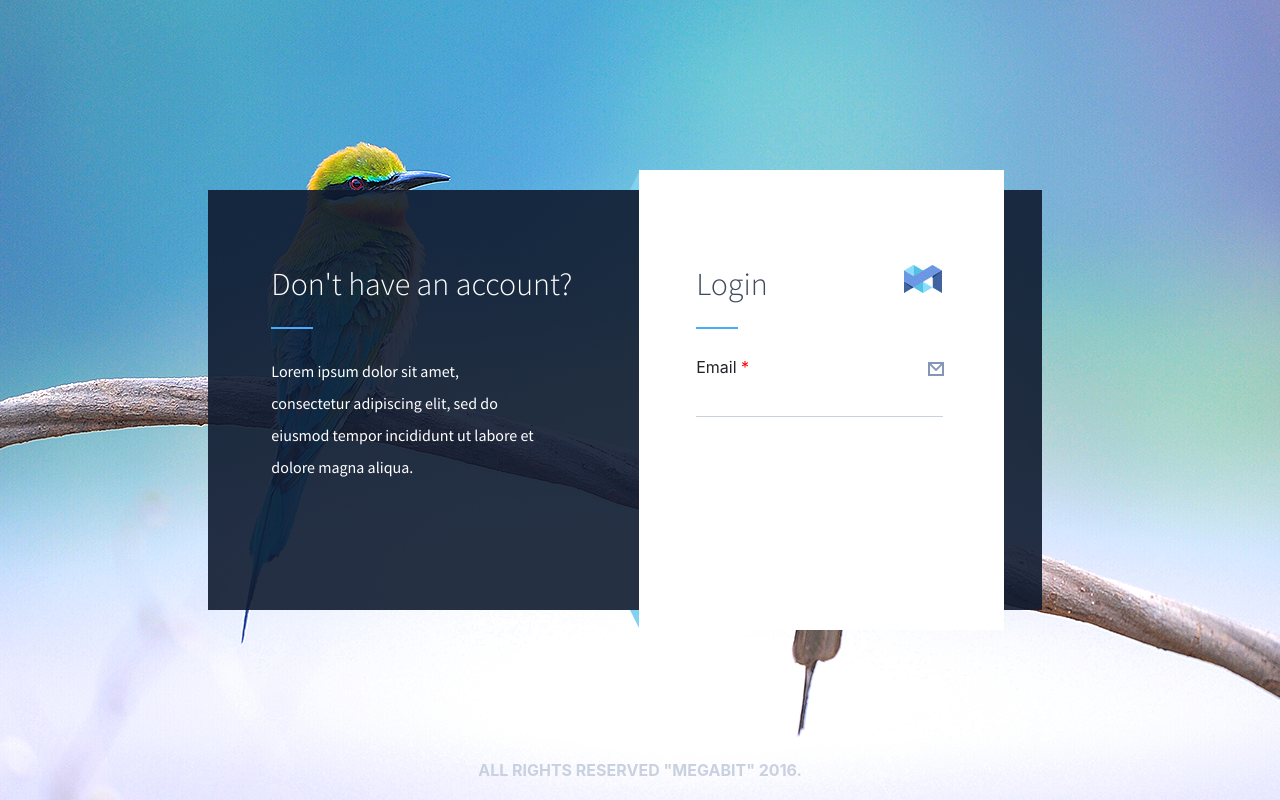
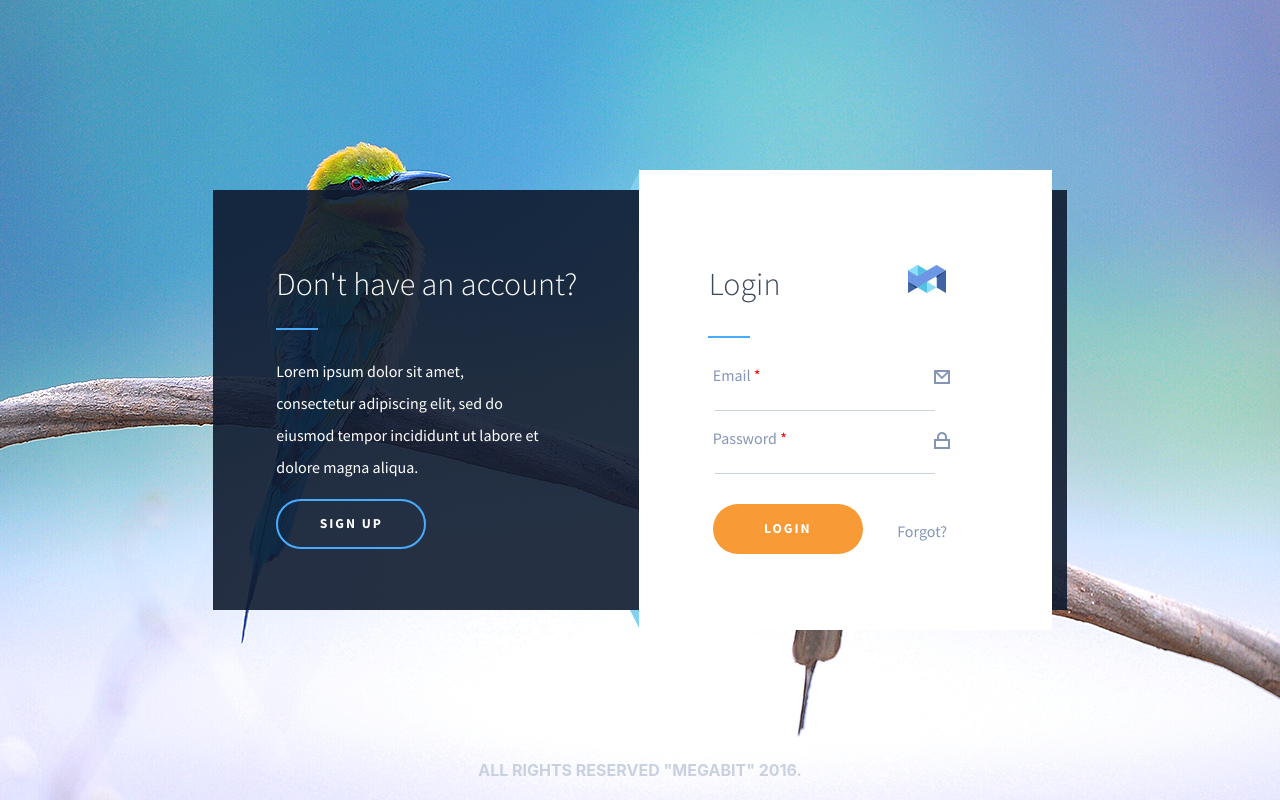
Before and after one commit to vladi-j/MagebitProject, a PHP site: page / in a window 1280 px wide. Run offline with PHP 8.4, Linux system fonts and the light colour scheme.

Commit message:
Finished design

```diff
--- a/css/style.css
+++ b/css/style.css
@@ -62,6 +62,7 @@ body{
 .line-divisor{
     border: 1px solid #49abfe;
     width: 40px;
+    margin: 25px 0 25px 0;
 }
 .red-star{
     color: red;
@@ -82,8 +83,14 @@ input {
     border-bottom: 1px solid #cbd2df;
     width: 90%;
 }
+.email-header label, .password-header label{
+    margin-bottom: 0px !important;
+}
+.email-input, .password-input {
+    line-height: 5px;
+}
 .password-section{
-    margin-top: 25px;
+    margin-top: 15px;
 }
 .button-section{
     margin-top: 30px;
@@ -98,7 +105,8 @@ input {
 .btn-lg{
     height: 50px;
     width: 150px;
-    font-size: 1rem !important;
+    font-size: 0.85rem !important;
+    letter-spacing: 2px;
 }
 .forgot-link{
     font-family: 'Source Sans Pro', sans-serif;
@@ -107,7 +115,7 @@ input {
     margin-top: 15px;
 }
 .inactive-signup-section{
-    margin-top: 170px;
+    margin-top: 265px;
 }
 .signup-header{
     font-family: 'Source Sans Pro', sans-serif;
@@ -132,3 +140,11 @@ input {
 .email-input-row{
     margin-top: 390px;
 }
+.signup-button{
+    background-color: transparent !important;
+    color: white !important;
+    border-radius: 50px !important;
+    border: 2px solid #49abfe !important;
+    font-family: 'Source Sans Pro', sans-serif;
+    font-weight: 700 !important;
+}
--- a/index.html
+++ b/index.html
@@ -12,10 +12,96 @@
     <script src="https://stackpath.bootstrapcdn.com/bootstrap/4.4.1/js/bootstrap.min.js" integrity="sha384-wfSDF2E50Y2D1uUdj0O3uMBJnjuUD4Ih7YwaYd1iqfktj0Uod8GCExl3Og8ifwB6" crossorigin="anonymous"></script>
 </head>
 <body>
-    <div class="row container-fluid">
-        <div class="authentication-background col-lg-8 mx-auto"></div>
-        <div class="container position-absolute col-lg-4 offset-lg-6">
+    <div class="container-fluid">
+        <div class="row">
+            <!-- Background -->
+            <div class="authentication-background col-lg-8 mx-auto"></div>
+            <!-- Inactive SIGNUP part -->
+            <div class="inactive-signup-section position-absolute col-lg-4 offset-lg-2">
+                <div class="ml-lg-5">
+                    <h2 class="signup-header">Don't have an account?</h2>
+                </div>
+                <div class="ml-lg-5">
+                    <hr class="line-divisor">
+                </div>
+                <div class="ml-lg-5">
+                    <p class="inactive-section-abstract">
+                        Lorem ipsum dolor sit amet,
+                        <br>
+                         consectetur adipiscing elit, sed do
+                         <br>
+                         eiusmod tempor incididunt ut labore et
+                         <br>
+                          dolore magna aliqua.
+                    </p>
+                </div>
+                <div class="ml-lg-5">
+                    <button type="submit" class="btn btn-lg signup-button">SIGN UP</button>
+                </div>
+            </div>
+            <!-- Active LOGIN part -->
+            <div class="container active-login-section position-absolute col-lg-4 offset-lg-6">
+                <div class="login-box ml-lg-n3">
+                    <div class="row">
+                        <div class="col-lg-4 offset-lg-2">
+                            <h2 class="login-header ml-lg-n1">Login</h2>
+                        </div>
+                        <div class="col-lg-6">
+                            <img class="ml-lg-5" src="img/logo.jpg" alt="MAGEBIT">
+                        </div>
+                    </div>
+                    <div class="offset-lg-2">
+                        <hr class="line-divisor">
+                    </div>
+                    <div class="row">
+                        <div class="col-lg-3 offset-lg-2 email-header">
+                            <label for="email-input">Email <span class="red-star">*</span></label>
+                        </div>
+                        <div class="col-lg-2 offset-lg-3">
+                            <img class="email-img" src="img/email-img.png" alt="E-mail">
+                        </div>
+                    </div>
+                    <div class="col-lg-8 offset-lg-2">
+                        <input type="email" class="email-input ml-lg-n2">
+                    </div>
+                    <div class="row password-section">
+                        <div class="col-lg-4 offset-lg-2 password-header">
+                            <label for="password-input">Password <span class="red-star">*</span></label>
+                        </div>
+                        <div class="col-lg-1 offset-lg-2">
+                            <img class="password-img" src="img/password-img.png" alt="E-mail">
+                        </div>
+                    </div>
+                    <div class="col-lg-8 offset-lg-2">
+                        <input type="password" class="password-input ml-lg-n2">
+                    </div>
+                    <div class="row button-section">
+                        <div class="col-lg-4 offset-lg-2">
+                            <button type="submit" class="btn btn-lg login-button">LOGIN</button>
+                        </div>
+                        <div class="col-lg-3 offset-lg-1 forgot-link">
+                            <h7>Forgot?</h7>
+                        </div>
+                    </div>
+                </div>
+            </div>
+            <div class="upper-fold position-absolute col-lg-1 offset-lg-5"></div>
+            <div class="lower-fold position-absolute col-lg-1 offset-lg-5"></div>
+        </div>
+
+        <!-- <div class="container position-absolute col-lg-4 offset-lg-6">
              <div class="login-box mr-5 ml-n3">
+                <div class="col-lg-1 offset-lg-1">
+                    <div class="ml-lg-n5">
+                        <h2 class="login-header">Login</h2>
+                        <hr class="float-left line-divisor">
+                    </div>
+                </div>
+                <div class="col-lg-1 offset-lg-1">
+                <div class="ml-n5">
+                    <img src="img/logo.jpg" alt="MAGEBIT">
+                </div>
+            </div> -->
             <!--<div class="row">
                     <div class="col-lg-2 offset-lg-2">
                         <h2 class="login-header">Login</h2>
@@ -58,12 +144,12 @@
                     <div class="col-lg-3 offset-lg-1 forgot-link">
                         <h7>Forgot?</h7>
                     </div>
-                </div>-->
+                </div>
             </div>
         </div>
         <div class="upper-fold position-absolute col-lg-1 offset-lg-5"></div>
-        <div class="lower-fold position-absolute col-lg-1 offset-lg-5"></div>
-        <div class="row container-fluid position-absolute headings">
+        <div class="lower-fold position-absolute col-lg-1 offset-lg-5"></div>-->
+        <!-- <div class="row container-fluid position-absolute headings">
             <div class="col-lg-4 offset-lg-2">
                 <div class="ml-lg-5">
                     <h2 class="signup-header">Don't have an account?</h2>
@@ -113,7 +199,7 @@
                     <input type="email" class="email-input">
                 </div>
             </div>
-        </div>
+        </div> -->
         <!-- <div class="col-lg-4 offset-lg-2 position-absolute inactive-signup-section">
             <div class="row">
                 <div class="col-lg-8 offset-lg-2">
```
